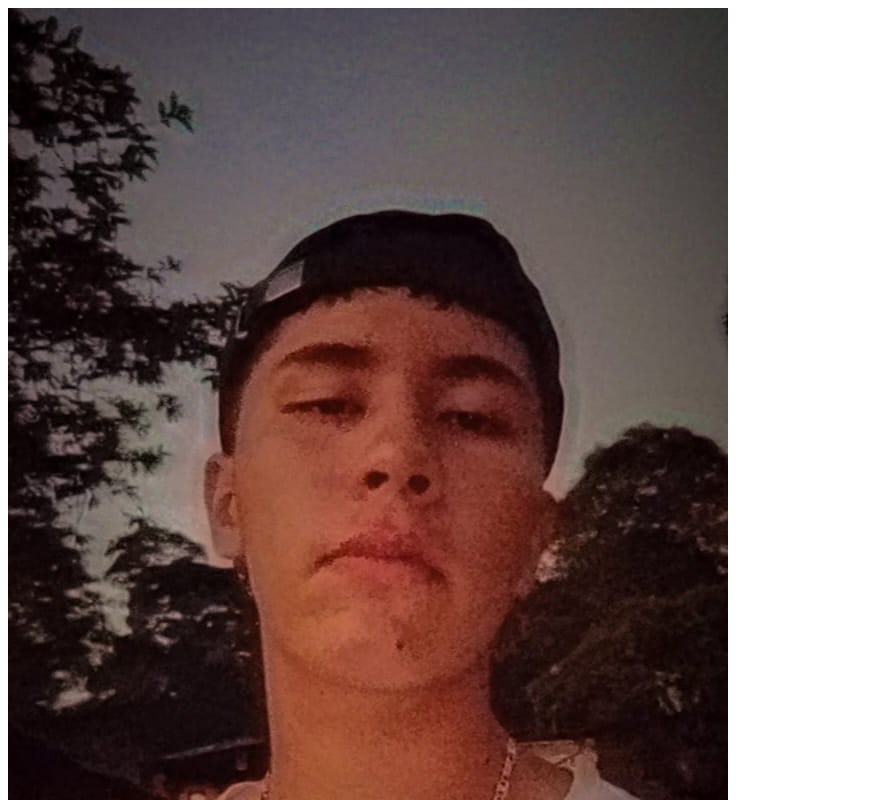
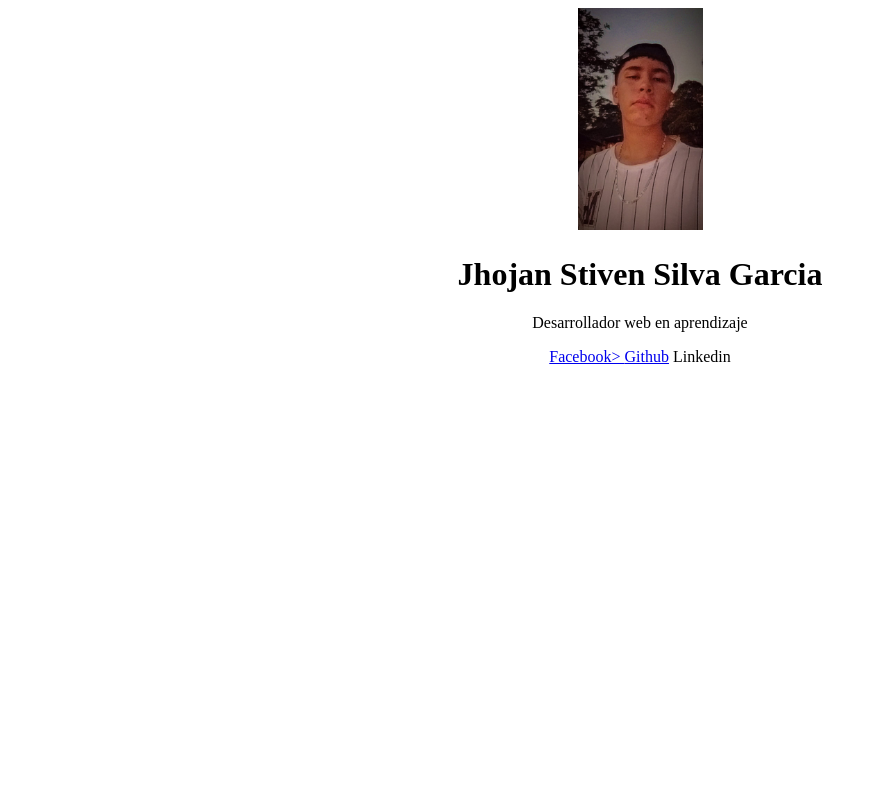
Before and after one commit to jhojansilva0302/tarjetapersonal, a plain HTML site: page index.html in a window 1280 px wide. Shown: the top 800 px of the page, without its empty margins (0-876 px from the left). Drawn offline with Linux system fonts and the light colour scheme.

Commit message:
centrado

```diff
--- a/index.html
+++ b/index.html
@@ -8,8 +8,9 @@
 </head>
 
 <body>
-    <div class="card">
-        <img src="jhojan.jpg" alt=" foto de perfil"
+    <center class="card">
+        <center>
+        <img src="jhojan.jpg" alt=" foto de perfil" width="125"></center>
         <h1>Jhojan Stiven Silva Garcia</h1>
         <p>Desarrollador web en aprendizaje</p>
         <div class="buttons">
```
